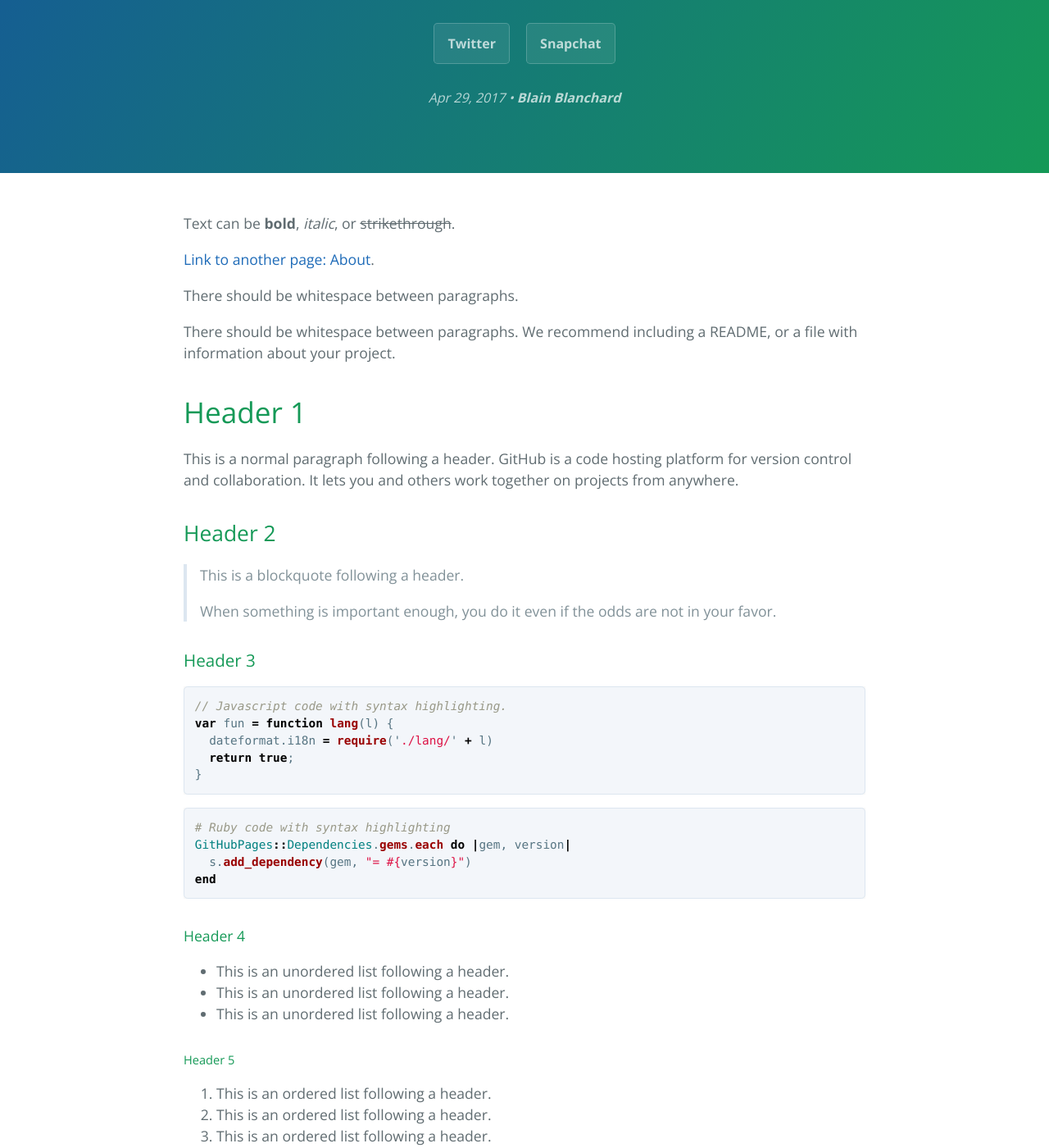
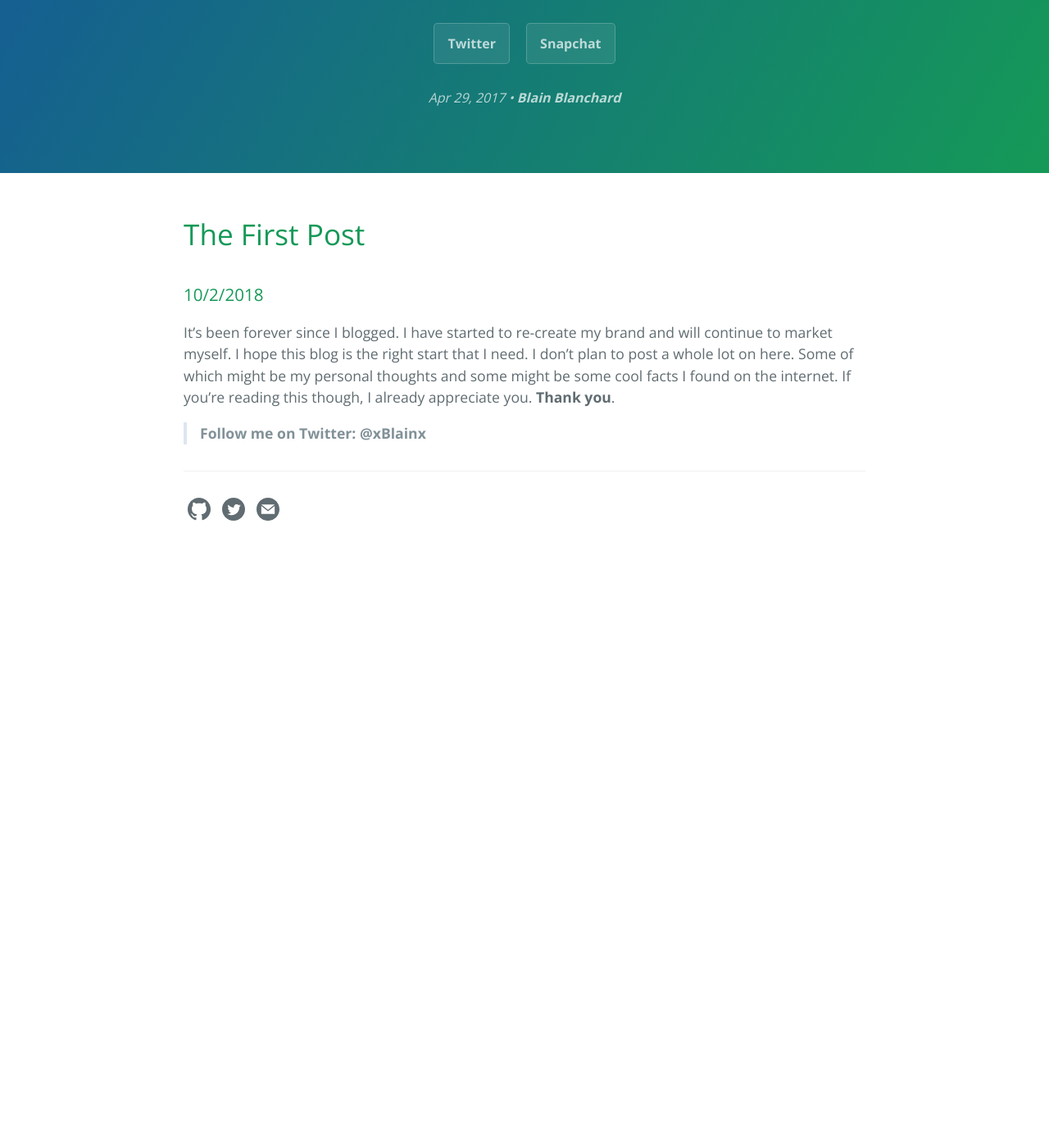
Before and after one commit to bab223/Stark, a Jekyll site: the page built from _posts/2017-04-29-cayman-example-content.md, in a window 1280 px wide and 1400 px high, scrolled down 368 px. Shown: the whole window at 82% size. Built offline with Jekyll 4.4.1, drawn with Linux system fonts in a browser that asks for light colours; after the commit the page ends 1057 px from its top, so only the background shows below that; some of the changed text lies outside the part shown.

Commit message:
First Post

````diff
--- a/_posts/2017-04-29-cayman-example-content.md
+++ b/_posts/2017-04-29-cayman-example-content.md
@@ -1,124 +1,11 @@
 ---
 layout: post
-title: "Example content"
+title: "My first post."
 ---
+# The First Post
+### <date>10/2/2018</date>
 
-Text can be **bold**, _italic_, or ~~strikethrough~~.
+It's been forever since I blogged.
+I have started to re-create my brand and will continue to market myself. I hope this blog is the right start that I need. I don't plan to post a whole lot on here. Some of which might be my personal thoughts and some might be some cool facts I found on the internet. If you're reading this though, I already appreciate you. **Thank you**.
 
-[Link to another page: About]({{ site.baseurl }}/about).
-
-There should be whitespace between paragraphs.
-
-There should be whitespace between paragraphs. We recommend including a README, or a file with information about your project.
-
-# [](#header-1)Header 1
-
-This is a normal paragraph following a header. GitHub is a code hosting platform for version control and collaboration. It lets you and others work together on projects from anywhere.
-
-## [](#header-2)Header 2
-
-> This is a blockquote following a header.
->
-> When something is important enough, you do it even if the odds are not in your favor.
-
-### [](#header-3)Header 3
-
-```js
-// Javascript code with syntax highlighting.
-var fun = function lang(l) {
-  dateformat.i18n = require('./lang/' + l)
-  return true;
-}
-```
-
-```ruby
-# Ruby code with syntax highlighting
-GitHubPages::Dependencies.gems.each do |gem, version|
-  s.add_dependency(gem, "= #{version}")
-end
-```
-
-#### [](#header-4)Header 4
-
-*   This is an unordered list following a header.
-*   This is an unordered list following a header.
-*   This is an unordered list following a header.
-
-##### [](#header-5)Header 5
-
-1.  This is an ordered list following a header.
-2.  This is an ordered list following a header.
-3.  This is an ordered list following a header.
-
-###### [](#header-6)Header 6
-
-| head1        | head two          | three |
-|:-------------|:------------------|:------|
-| ok           | good swedish fish | nice  |
-| out of stock | good and plenty   | nice  |
-| ok           | good `oreos`      | hmm   |
-| ok           | good `zoute` drop | yumm  |
-
-### There's a horizontal rule below this.
-
-* * *
-
-### Here is an unordered list:
-
-*   Item foo
-*   Item bar
-*   Item baz
-*   Item zip
-
-### And an ordered list:
-
-1.  Item one
-1.  Item two
-1.  Item three
-1.  Item four
-
-### And a nested list:
-
-- level 1 item
-  - level 2 item
-  - level 2 item
-    - level 3 item
-    - level 3 item
-- level 1 item
-  - level 2 item
-  - level 2 item
-  - level 2 item
-- level 1 item
-  - level 2 item
-  - level 2 item
-- level 1 item
-
-### Small image
-
-![](https://assets-cdn.github.com/images/icons/emoji/octocat.png)
-
-### Large image
-
-![](https://guides.github.com/activities/hello-world/branching.png)
-
-
-### Definition lists can be used with HTML syntax.
-
-<dl>
-<dt>Name</dt>
-<dd>Godzilla</dd>
-<dt>Born</dt>
-<dd>1952</dd>
-<dt>Birthplace</dt>
-<dd>Japan</dd>
-<dt>Color</dt>
-<dd>Green</dd>
-</dl>
-
-```
-Long, single-line code blocks should not wrap. They should horizontally scroll if they are too long. This line should be long enough to demonstrate this.
-```
-
-```
-The final element.
-```
+> **Follow me on Twitter: @xBlainx**
````
